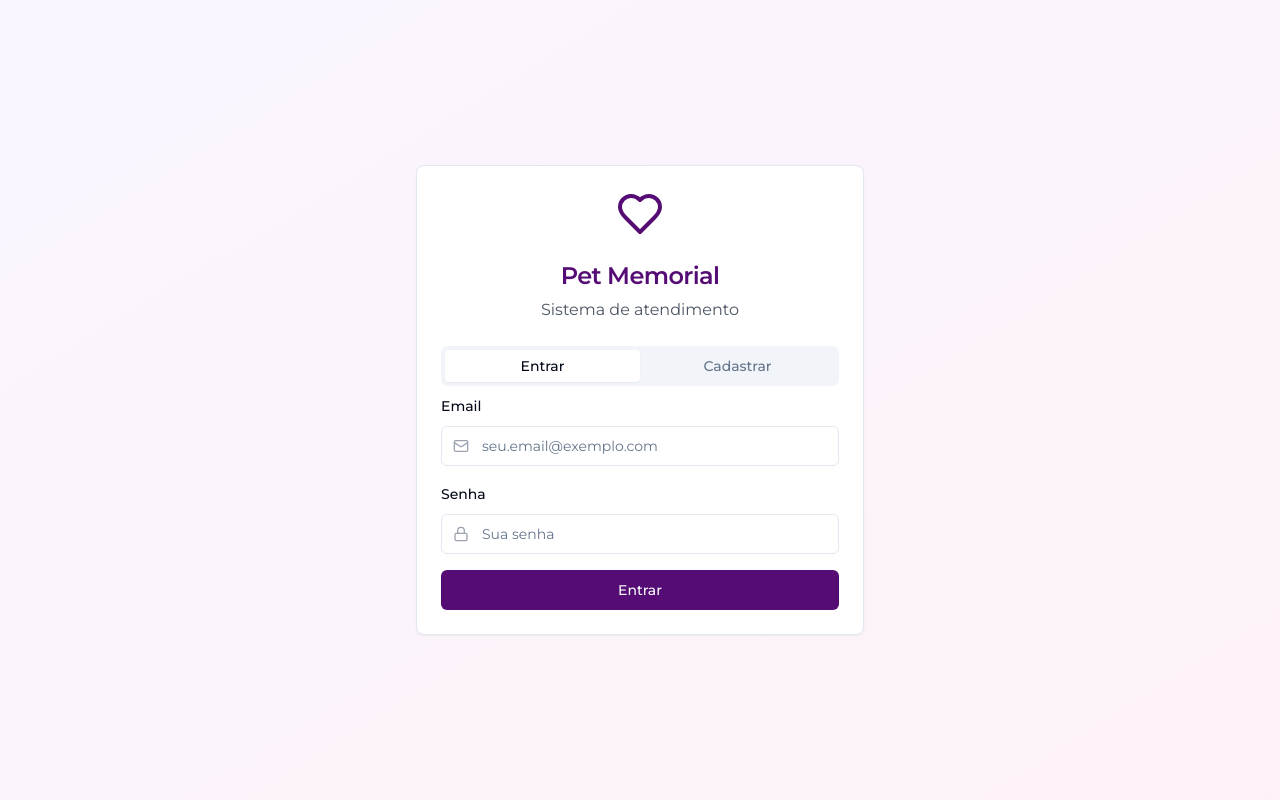
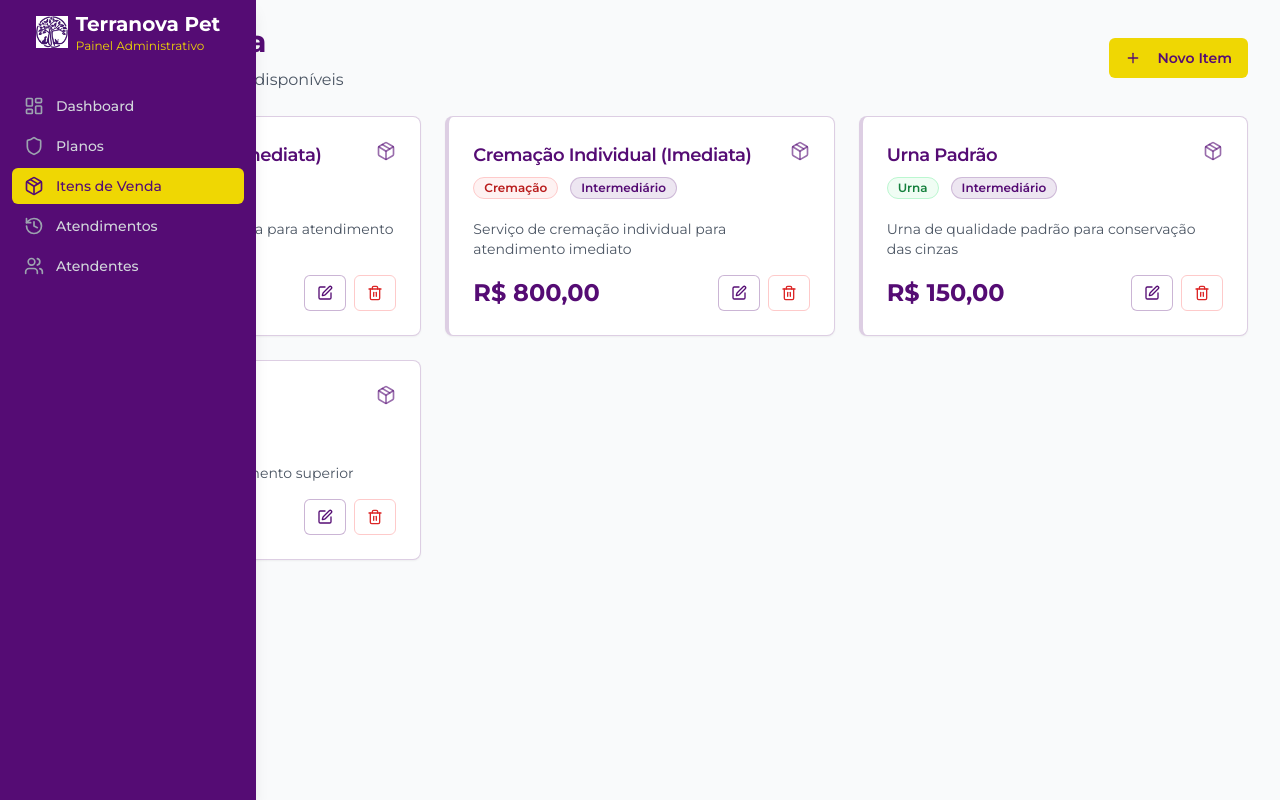
Before and after one commit to Galvier/pet-memorial-compass, a React (Vite) app: page /itens in a window 1280 px wide. Before the commit this address led to /auth. Built offline with nearby package versions, Linux system fonts and the light colour scheme.

Commit message:
Reverted to commit 3f6f00b152828b54044fa37cf2cd6f26b0fe1dec

```diff
--- a/src/App.tsx
+++ b/src/App.tsx
@@ -28,46 +28,11 @@ const App = () => (
           <Routes>
             <Route path="/" element={<Index />} />
             <Route path="/auth" element={<Auth />} />
-            <Route
-              path="/planos"
-              element={
-                <ProtectedRoute requireAdmin={true}>
-                  <Planos />
-                </ProtectedRoute>
-              }
-            />
-            <Route
-              path="/itens"
-              element={
-                <ProtectedRoute requireAdmin={true}>
-                  <Itens />
-                </ProtectedRoute>
-              }
-            />
-            <Route
-              path="/atendimentos"
-              element={
-                <ProtectedRoute requireAdmin={true}>
-                  <Atendimentos />
-                </ProtectedRoute>
-              }
-            />
-            <Route
-              path="/atendimentos/:id"
-              element={
-                <ProtectedRoute requireAdmin={true}>
-                  <AtendimentoDetailPage />
-                </ProtectedRoute>
-              }
-            />
-            <Route
-              path="/atendentes"
-              element={
-                <ProtectedRoute requireAdmin={true}>
-                  <Atendentes />
-                </ProtectedRoute>
-              }
-            />
+            <Route path="/planos" element={<Planos />} />
+            <Route path="/itens" element={<Itens />} />
+            <Route path="/atendimentos" element={<Atendimentos />} />
+            <Route path="/atendimentos/:id" element={<AtendimentoDetailPage />} />
+            <Route path="/atendentes" element={<Atendentes />} />
             <Route
               path="/meus-atendimentos"
               element={
--- a/src/components/Layout.tsx
+++ b/src/components/Layout.tsx
@@ -1,35 +1,19 @@
 
 import React, { useState } from 'react';
-import { useNavigate, useLocation } from 'react-router-dom';
+import { Link, useLocation, useNavigate } from 'react-router-dom';
 import {
-  Sidebar,
-  SidebarContent,
-  SidebarFooter,
-  SidebarGroup,
-  SidebarGroupContent,
-  SidebarGroupLabel,
-  SidebarHeader,
-  SidebarMenu,
-  SidebarMenuButton,
-  SidebarMenuItem,
-  SidebarProvider,
-  SidebarTrigger,
-  SidebarInset,
-} from '@/components/ui/sidebar';
+  LayoutDashboard,
+  Package,
+  Shield,
+  History,
+  Users,
+  Menu,
+  X,
+  LogOut,
+  User
+} from 'lucide-react';
+import { Badge } from '@/components/ui/badge';
 import { Button } from '@/components/ui/button';
-import { Badge } from '@/components/ui/badge';
-import {
-  Heart,
-  BarChart3,
-  Shield,
-  Package,
-  Users,
-  UserCheck,
-  HeadphonesIcon,
-  LogOut,
-  User,
-  Menu
-} from 'lucide-react';
 import { useAuth } from '@/hooks/useAuth';
 import { toast } from 'sonner';
 
@@ -38,9 +22,23 @@ interface LayoutProps {
 }
 
 export const Layout: React.FC<LayoutProps> = ({ children }) => {
+  const location = useLocation();
   const navigate = useNavigate();
-  const location = useLocation();
-  const { user, userProfile, signOut, isAtendente, isAdmin } = useAuth();
+  const [isMobileMenuOpen, setIsMobileMenuOpen] = useState(false);
+  const { user, userProfile, signOut } = useAuth();
+
+  const navigation = [
+    { name: 'Dashboard', href: '/', icon: LayoutDashboard },
+    { name: 'Planos', href: '/planos', icon: Shield },
+    { name: 'Itens de Venda', href: '/itens', icon: Package },
+    { name: 'Atendimentos', href: '/atendimentos', icon: History },
+    { name: 'Atendentes', href: '/atendentes', icon: Users },
+  ];
+
+  const isActive = (href: string) => {
+    if (href === '/') return location.pathname === '/';
+    return location.pathname.startsWith(href);
+  };
 
   const handleSignOut = async () => {
     try {
@@ -52,132 +50,168 @@ export const Layout: React.FC<LayoutProps> = ({ children }) => {
     }
   };
 
-  // Itens do menu baseados no tipo de usuário
-  const getMenuItems = () => {
-    const baseItems = [
-      {
-        title: "Dashboard",
-        url: "/",
-        icon: BarChart3,
-        show: true
-      }
-    ];
-
-    const adminItems = [
-      {
-        title: "Planos",
-        url: "/planos",
-        icon: Shield,
-        show: isAdmin()
-      },
-      {
-        title: "Itens de Venda",
-        url: "/itens",
-        icon: Package,
-        show: isAdmin()
-      },
-      {
-        title: "Atendimentos",
-        url: "/atendimentos",
-        icon: HeadphonesIcon,
-        show: isAdmin()
-      },
-      {
-        title: "Atendentes",
-        url: "/atendentes",
-        icon: Users,
-        show: isAdmin()
-      }
-    ];
-
-    const atendenteItems = [
-      {
-        title: "Meus Atendimentos",
-        url: "/meus-atendimentos",
-        icon: UserCheck,
-        show: isAtendente()
-      }
-    ];
-
-    return [...baseItems, ...adminItems, ...atendenteItems].filter(item => item.show);
-  };
-
-  const AppSidebar = () => (
-    <Sidebar>
-      <SidebarHeader className="border-b border-purple-primary/20 p-4">
-        <div className="flex items-center space-x-3">
-          <Heart className="w-8 h-8 text-purple-primary" />
+  return (
+    <div className="min-h-screen bg-gray-50">
+      {/* Mobile Header */}
+      <div className="lg:hidden bg-purple-primary shadow-lg">
+        <div className="flex items-center justify-between p-4">
+          <div className="flex items-center space-x-2">
+            <img
+              src="/lovable-uploads/e05dec48-f72b-4ede-af54-afc2d1bebeef.png"
+              alt="Terranova Pet Logo"
+              className="h-8 w-8"
+            />
             <div>
-            <h2 className="font-bold text-purple-primary">Terranova Pet</h2>
-            <p className="text-sm text-gray-600">Painel Administrativo</p>
+              <h1 className="text-lg font-bold text-white">Terranova Pet</h1>
+              <p className="text-xs text-yellow-primary">Painel Administrativo</p>
             </div>
           </div>
-      </SidebarHeader>
+          <button
+            onClick={() => setIsMobileMenuOpen(!isMobileMenuOpen)}
+            className="text-white p-2"
+          >
+            {isMobileMenuOpen ? <X size={24} /> : <Menu size={24} />}
+          </button>
+        </div>
 
-      <SidebarContent>
-        <SidebarGroup>
-          <SidebarGroupLabel>Navegação</SidebarGroupLabel>
-          <SidebarGroupContent>
-            <SidebarMenu>
-              {getMenuItems().map((item) => (
-                <SidebarMenuItem key={item.title}>
-                  <SidebarMenuButton
-                    asChild
-                    isActive={location.pathname === item.url}
+        {/* Mobile Menu */}
+        {isMobileMenuOpen && (
+          <div className="border-t border-purple-primary/20">
+            <nav className="px-4 py-2">
+              <div className="space-y-1">
+                {navigation.map((item) => {
+                  const Icon = item.icon;
+                  return (
+                    <Link
+                      key={item.name}
+                      to={item.href}
+                      onClick={() => setIsMobileMenuOpen(false)}
+                      className={`group flex items-center px-3 py-3 text-sm font-medium rounded-md transition-colors ${
+                        isActive(item.href)
+                          ? 'bg-yellow-primary text-purple-primary'
+                          : 'text-gray-300 hover:bg-purple-primary/50 hover:text-white'
+                      }`}
                     >
-                    <button
-                      onClick={() => navigate(item.url)}
-                      className="w-full flex items-center"
-                    >
-                      <item.icon className="w-4 h-4" />
-                      <span>{item.title}</span>
-                    </button>
-                  </SidebarMenuButton>
-                </SidebarMenuItem>
-              ))}
-            </SidebarMenu>
-          </SidebarGroupContent>
-        </SidebarGroup>
-      </SidebarContent>
+                      <Icon
+                        className={`mr-3 h-5 w-5 ${
+                          isActive(item.href) ? 'text-purple-primary' : 'text-gray-400 group-hover:text-gray-300'
+                        }`}
+                      />
+                      {item.name}
+                    </Link>
+                  );
+                })}
 
-      <SidebarFooter className="border-t border-purple-primary/20 p-4">
+                {/* User info and logout for mobile */}
                 {user && userProfile && (
-          <div className="space-y-3">
-            <div className="flex items-center space-x-3">
-              <User className="w-8 h-8 text-purple-primary" />
+                  <div className="border-t border-purple-primary/20 mt-4 pt-4">
+                    <div className="flex items-center space-x-3 px-3 py-2">
+                      <User className="w-6 h-6 text-yellow-primary" />
                       <div className="flex-1 min-w-0">
-                <h3 className="font-semibold text-gray-900 truncate">{userProfile.nome}</h3>
-                <p className="text-sm text-gray-600 truncate">{userProfile.email}</p>
-              </div>
-            </div>
-            <div className="flex items-center justify-between">
-              <Badge variant="outline" className="bg-purple-100 text-purple-800">
+                        <p className="text-sm font-medium text-white truncate">{userProfile.nome}</p>
+                        <p className="text-xs text-gray-300 truncate">{userProfile.email}</p>
+                        <Badge variant="outline" className="bg-yellow-primary/20 text-yellow-primary border-yellow-primary mt-1">
                           {userProfile.role === 'atendente' ? 'Atendente' :
                            userProfile.role === 'admin' ? 'Administrador' : 'Cliente'}
                         </Badge>
-              <Button onClick={handleSignOut} variant="outline" size="sm">
-                <LogOut className="w-4 h-4" />
+                      </div>
+                    </div>
+                    <Button
+                      onClick={handleSignOut}
+                      variant="ghost"
+                      size="sm"
+                      className="w-full justify-start text-gray-300 hover:text-white hover:bg-purple-primary/50 mt-2"
+                    >
+                      <LogOut className="w-4 h-4 mr-2" />
+                      Sair
                     </Button>
                   </div>
+                )}
+              </div>
+            </nav>
           </div>
         )}
-      </SidebarFooter>
-    </Sidebar>
+      </div>
+
+      {/* Desktop Sidebar */}
+      <div className="hidden lg:fixed lg:inset-y-0 lg:left-0 lg:z-50 lg:w-64 lg:block">
+        <div className="bg-purple-primary shadow-lg h-full flex flex-col">
+          <div className="flex h-16 items-center justify-center border-b border-purple-primary/20">
+            <div className="flex items-center space-x-2">
+              <img
+                src="/lovable-uploads/e05dec48-f72b-4ede-af54-afc2d1bebeef.png"
+                alt="Terranova Pet Logo"
+                className="h-8 w-8 text-yellow-primary"
+              />
+              <div>
+                <h1 className="text-xl font-bold text-white">Terranova Pet</h1>
+                <p className="text-xs text-yellow-primary">Painel Administrativo</p>
+              </div>
+            </div>
+          </div>
+
+          <nav className="mt-6 px-3 flex-1">
+            <div className="space-y-1">
+              {navigation.map((item) => {
+                const Icon = item.icon;
+                return (
+                  <Link
+                    key={item.name}
+                    to={item.href}
+                    className={`group flex items-center px-3 py-2 text-sm font-medium rounded-md transition-colors ${
+                      isActive(item.href)
+                        ? 'bg-yellow-primary text-purple-primary'
+                        : 'text-gray-300 hover:bg-purple-primary/50 hover:text-white'
+                    }`}
+                  >
+                    <Icon
+                      className={`mr-3 h-5 w-5 ${
+                        isActive(item.href) ? 'text-purple-primary' : 'text-gray-400 group-hover:text-gray-300'
+                      }`}
+                    />
+                    {item.name}
+                  </Link>
                 );
+              })}
+            </div>
+          </nav>
 
-  return (
-    <SidebarProvider>
-      <div className="min-h-screen flex w-full">
-        <AppSidebar />
-        <SidebarInset className="flex-1">
-          <header className="flex h-16 shrink-0 items-center gap-2 border-b px-4">
-            <SidebarTrigger className="-ml-1" />
-          </header>
-          <main className="flex-1 p-6">
+          {/* User info and logout for desktop */}
+          {user && userProfile && (
+            <div className="border-t border-purple-primary/20 p-4">
+              <div className="flex items-center space-x-3 mb-3">
+                <User className="w-8 h-8 text-yellow-primary" />
+                <div className="flex-1 min-w-0">
+                  <p className="text-sm font-medium text-white truncate">{userProfile.nome}</p>
+                  <p className="text-xs text-gray-300 truncate">{userProfile.email}</p>
+                </div>
+              </div>
+              <Badge variant="outline" className="bg-yellow-primary/20 text-yellow-primary border-yellow-primary mb-3 w-full justify-center">
+                {userProfile.role === 'atendente' ? 'Atendente' :
+                 userProfile.role === 'admin' ? 'Administrador' : 'Cliente'}
+              </Badge>
+              <Button
+                onClick={handleSignOut}
+                variant="ghost"
+                size="sm"
+                className="w-full justify-start text-gray-300 hover:text-white hover:bg-purple-primary/50"
+              >
+                <LogOut className="w-4 h-4 mr-2" />
+                Sair
+              </Button>
+            </div>
+          )}
+        </div>
+      </div>
+
+      {/* Main content */}
+      <div className={`${user ? 'lg:pl-64' : ''}`}>
+        <main className="py-4 lg:py-6">
+          <div className="mx-auto max-w-7xl px-4 sm:px-6 lg:px-8">
             {children}
+          </div>
         </main>
-        </SidebarInset>
       </div>
-    </SidebarProvider>
+    </div>
   );
 };
```
Lines whose indentation alone changed are shown as unchanged.
